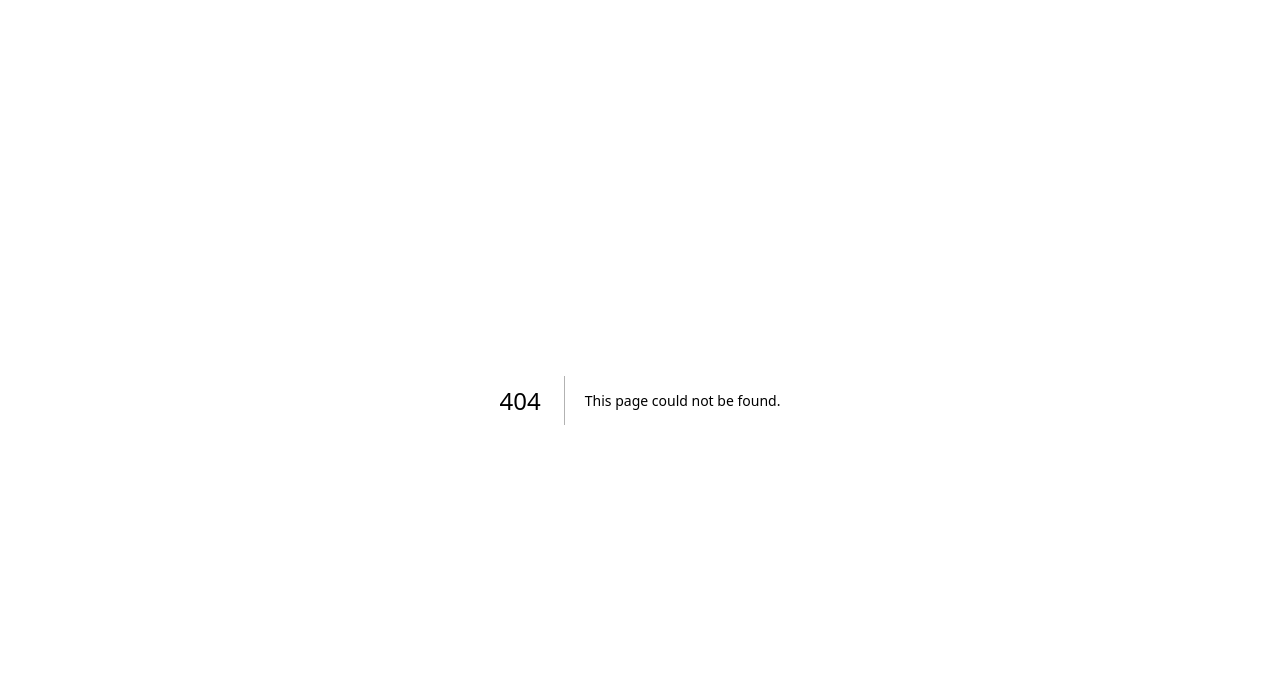
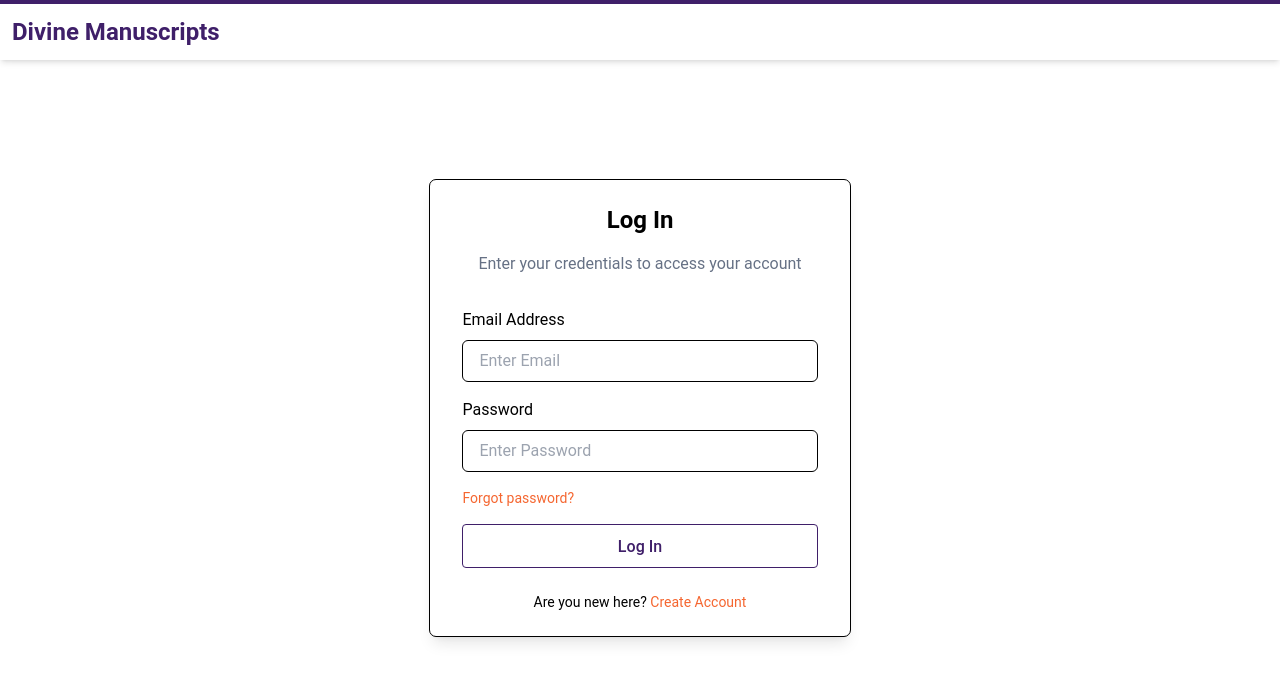
Before and after one commit to dmavani25/DivineManuscriptsDB, a Next.js app in the folder reli-frontend/: page /login in a window 1280 px wide. Before the commit this address had no page. Shown: the top 682 px of the page. Built offline with nearby package versions, Linux system fonts and the light colour scheme.

Commit message:
added auth page

```diff
--- /dev/null
+++ b/reli-frontend/app/login/page.tsx
@@ -0,0 +1,107 @@
+"use client"
+
+import Navbar from 'app/nav-bar/Navbar';
+import React, { useState } from 'react';
+
+const Login = () => {
+  const [email, setEmail] = useState('');
+  const [password, setPassword] = useState('');
+  const [error, setError] = useState('');
+
+  const authenticate = async (formData: any) => {
+    try {
+      // await signIn('credentials', formData);
+    } catch (error) {
+
+    }
+  };
+
+  const handleSubmit = async (event: any) => {
+    event.preventDefault();
+    setError(''); // Clear any existing errors
+
+    const formData = {
+      email,
+      password,
+    };
+
+    await authenticate(formData);
+  };
+
+  return (
+    <div>
+      <Navbar />
+
+      <div className="flex items-center justify-center min-h-screen">
+        <div className="px-8 py-6 mt-4 text-left shadow-lg rounded-md outline outline-1 ">
+          <h3 className="text-2xl font-bold text-center">Log In</h3>
+          <p className="px-4 py-4 text-s text-[#667185]">
+            Enter your credentials to access your account
+          </p>
+
+          {/* Display error message if there is one */}
+          {error && <div className="text-red-500 text-center">{error}</div>}
+
+          <form onSubmit={handleSubmit}>
+            <div className="mt-4">
+              <div>
+                <label className="block" htmlFor="email">
+                  Email Address
+                </label>
+                <input
+                  type="text"
+                  placeholder="Enter Email"
+                  className="w-full px-4 py-2 mt-2 border rounded-md focus:outline-none focus:border-[#F56630]"
+                  id="email"
+                  value={email}
+                  onChange={(e) => setEmail(e.target.value)}
+                />
+              </div>
+
+              <div className="mt-4">
+                <label className="block" htmlFor="password">
+                  Password
+                </label>
+                <input
+                  type="password"
+                  placeholder="Enter Password"
+                  className="w-full px-4 py-2 mt-2 border rounded-md focus:outline-none focus:border-[#F56630]"
+                  id="password"
+                  value={password}
+                  onChange={(e) => setPassword(e.target.value)}
+                />
+              </div>
+
+              <div className="flex items-center justify-between mt-4">
+                <a href="#" className="text-sm text-[#F56630] hover:underline">
+                  Forgot password?
+                </a>
+              </div>
+
+              <div className="flex items-baseline justify-between mt-4">
+                <button
+                  type="submit"
+                  data-ripple-light="true"
+                  className="mb-2 block w-full text-primary border border-solid border-primary rounded px-6 pb-2 pt-2.5 text-s font-medium leading-normal transition duration-150 ease-in-out hover:bg-primary hover:text-[#fff] focus:bg-primary-600 focus:outline-none active:bg-primary-700 "
+                >
+                  Log In
+                </button>
+              </div>
+
+              <div className="text-sm text-center mt-4">
+                <p className="text-gray-600">
+                  Are you new here?{' '}
+                  <a href="/signup" className="text-[#F56630] hover:underline">
+                    Create Account
+                  </a>
+                </p>
+              </div>
+            </div>
+          </form>
+        </div>
+      </div>
+    </div>
+  );
+};
+
+export default Login;
--- /dev/null
+++ b/reli-frontend/app/signup/page.tsx
@@ -0,0 +1,69 @@
+import Navbar from 'app/nav-bar/Navbar';
+import React from 'react';
+
+const SignUp = () => {
+  return (
+    <div>
+      <Navbar />
+
+      <div className="flex items-center justify-center min-h-screen">
+        <div className="px-8 py-6 mt-4 text-left shadow-lg rounded-md outline outline-1 ">
+          <h3 className="text-2xl font-bold text-center">
+            Sign Up
+          </h3>
+          <p
+          className="px-4 py-4 text-s text-[#667185]"
+          >Create your credentials to sign up for an account</p>
+          <form action="">
+            <div className="mt-4">
+              <div>
+                <label className="block" htmlFor="email">
+                  Email Address
+                </label>
+                <input
+                  type="text"
+                  placeholder="Enter Email"
+                  className="w-full px-4 py-2 mt-2 border rounded-md focus:outline-none focus:border-[#F56630]"
+                  id="email"
+                />
+              </div>
+
+              <div className="mt-4">
+                <label className="block" htmlFor="password">
+                  Password
+                </label>
+                <input
+                  type="password"
+                  placeholder="Enter Password"
+                  className="w-full px-4 py-2 mt-2 border rounded-md focus:outline-none focus:border-[#F56630]"
+                  id="password"
+                />
+              </div>
+
+              <div className="flex items-baseline justify-between mt-4">
+                <button
+                  type="button"
+                  data-ripple-light="true"
+                  className="mb-2 block w-full text-primary border border-solid border-primary rounded px-6 pb-2 pt-2.5 text-s font-medium leading-normal transition duration-150 ease-in-out hover:bg-primary hover:text-[#fff] focus:bg-primary-600 focus:outline-none active:bg-primary-700 "
+                >
+                  Sign Up
+                </button>
+              </div>
+
+              <div className="text-sm text-center mt-4">
+                <p className="text-gray-600">
+                  Already have an account?{' '}
+                  <a href="/login" className="text-[#F56630] hover:underline">
+                    Log In
+                  </a>
+                </p>
+              </div>
+            </div>
+          </form>
+        </div>
+      </div>
+    </div>
+  );
+};
+
+export default SignUp;
```
Also changed, not shown: 1 other file (tests, documents, lock files or other folders).
